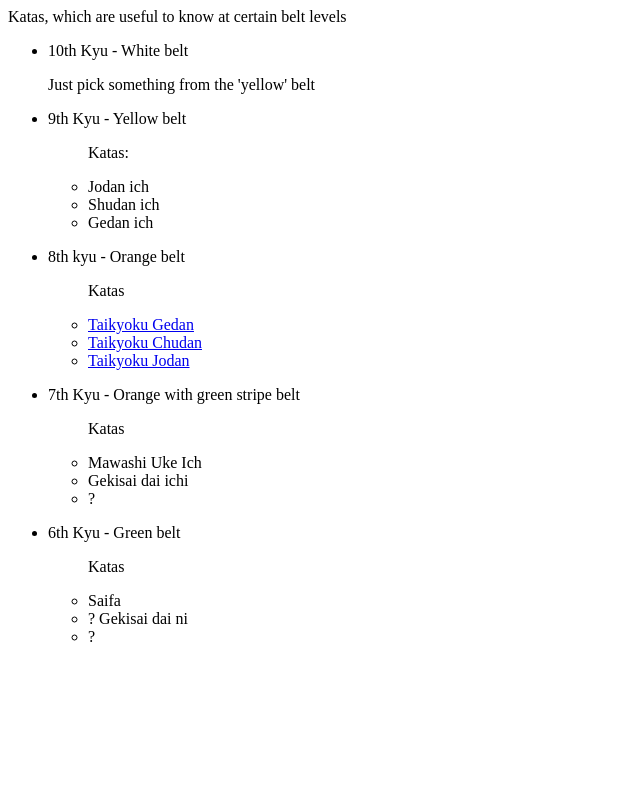
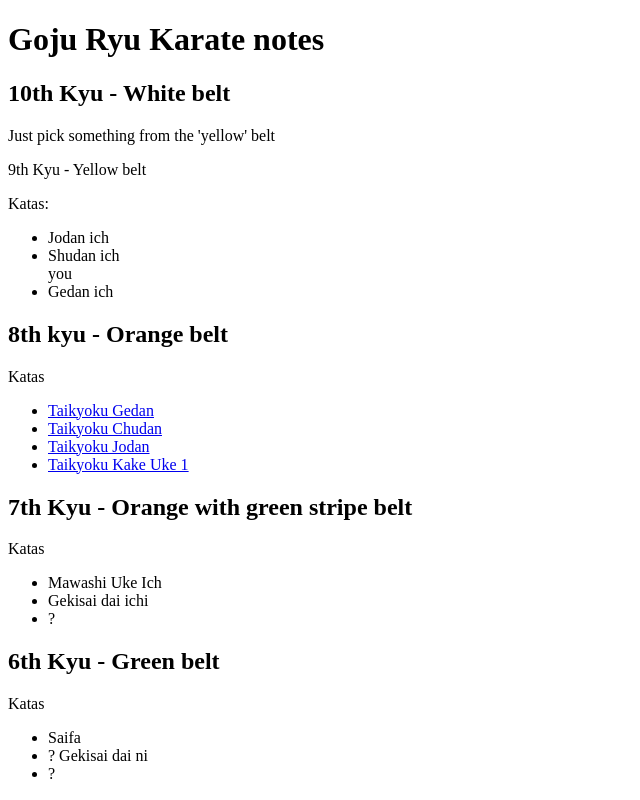
Before and after one commit to jkosha/goju-ryu-karate, a plain HTML site: page index.html in a window 1280 px wide. Shown: the whole page, without its empty margins (0-640 px from the left). Drawn offline with Linux system fonts and the light colour scheme.

Commit message:
some refactoring

```diff
--- a/index.html
+++ b/index.html
@@ -1,55 +1,73 @@
-<p>Katas, which are useful to know at certain belt levels </p>
+<!doctype html>
+<html lang='en'>
 
+<head>
+    <meta charset='utf-8'>
+
+    <title>Goju Ryu Karate notes</title>
+    <meta name='description' content='Some notes relates to my Goju Rju studies'>
+    <meta name='author' content='Nikita Koselev'>
+
+    <link rel='stylesheet' href='css/styles.css?v=1.0'>
+
+
+</head>
+
+<body>
+<script src='js/scripts.js'></script>
+
+<header>
+    <H1>Goju Ryu Karate notes</H1>
+</header>
+<main>
+    <article>
+        <section>
+            <h2>10th Kyu - White belt</h2>
+            <p>Just pick something from the 'yellow' belt</p>
+            <p>9th Kyu - Yellow belt </p>
+            <p>Katas:</p>
             <ul>
-    <li>
-        <p>10th Kyu - White belt</p>
-        <p>Just pick something from the 'yellow' belt</p>
-    </li>
-    <li>
-        <p>9th Kyu - Yellow belt </p>
-        <ul>
-            <p>Katas:</p>
                 <li>Jodan ich</li>
                 <li>Shudan ich</li>
+                you
                 <li>Gedan ich</li>
             </ul>
-    </li>
-    <li>
-        <p>8th kyu - Orange belt </p>
+        </section>
+        <section>
+            <h2>8th kyu - Orange belt </h2>
+            <p>Katas</p>
             <ul>
+                <li><a href='https://www.youtube.com/watch?v=DQkS-Wgur3E'>Taikyoku Gedan</a></li>
+                <li><a href='https://www.youtube.com/watch?v=d2fFZoKIt7I'>Taikyoku Chudan</a></li>
+                <li><a href='https://www.youtube.com/watch?v=Pyuc8YN-DsM'>Taikyoku Jodan</a></li>
+                <li><a href='https://www.youtube.com/watch?v=3cb7OZQdsv0'>Taikyoku Kake Uke 1</a></li>
+            </ul>
+        </section>
+
+        <section>
+            <h2>7th Kyu - Orange with green stripe belt </h2>
             <p>Katas</p>
-            <li><a href='https://www.youtube.com/watch?v=5dCu6C6pTF0'>Taikyoku Gedan</a></li>
-            <li><a href='https://www.youtube.com/watch?v=C08R9PEQRqY'>Taikyoku Chudan</a></li>
-            <li><a href='https://www.youtube.com/watch?v=g_ggx2Ywwrc'>Taikyoku Jodan</a></li>
-        </ul>
-        <p/>
-        <p/>
-        <p/>
-    </li>
-
-    <li>
-        <p>7th Kyu - Orange with green stripe belt </p>
             <ul>
-            <p>Katas</p>
                 <li>Mawashi Uke Ich</li>
                 <li>Gekisai dai ichi</li>
                 <li>?</li>
             </ul>
-        <p/>
-        <p/>
-        <p/>
-    </li>
-    <li>
-        <p>6th Kyu - Green belt </p>
+        </section>
+
+
+        <section>
+            <h2>6th Kyu - Green belt </h2>
+            <p>Katas</p>
             <ul>
-            <p>Katas</p>
                 <li>Saifa</li>
                 <li>? Gekisai dai ni</li>
                 <li>?</li>
             </ul>
-        <p/>
-        <p/>
-        <p/>
-    </li>
+        </section>
 
-</ul>
+    </article>
+</main>
+
+</body>
+
+</html>
```
Also changed, not shown: 3 other files. Lines whose indentation alone changed are shown as unchanged.
